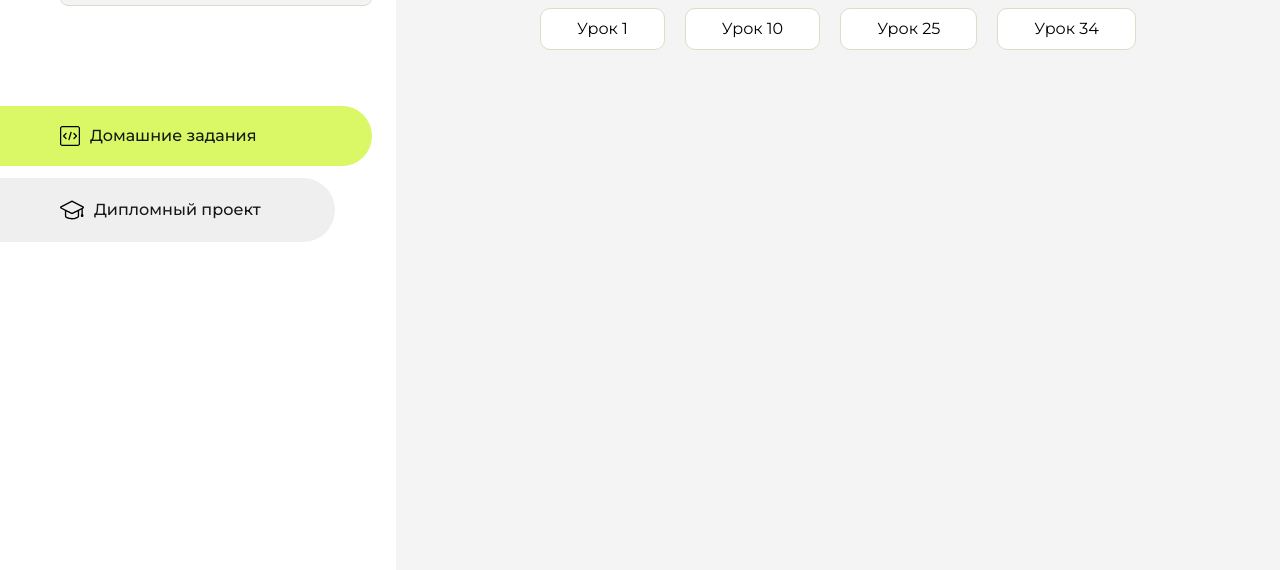
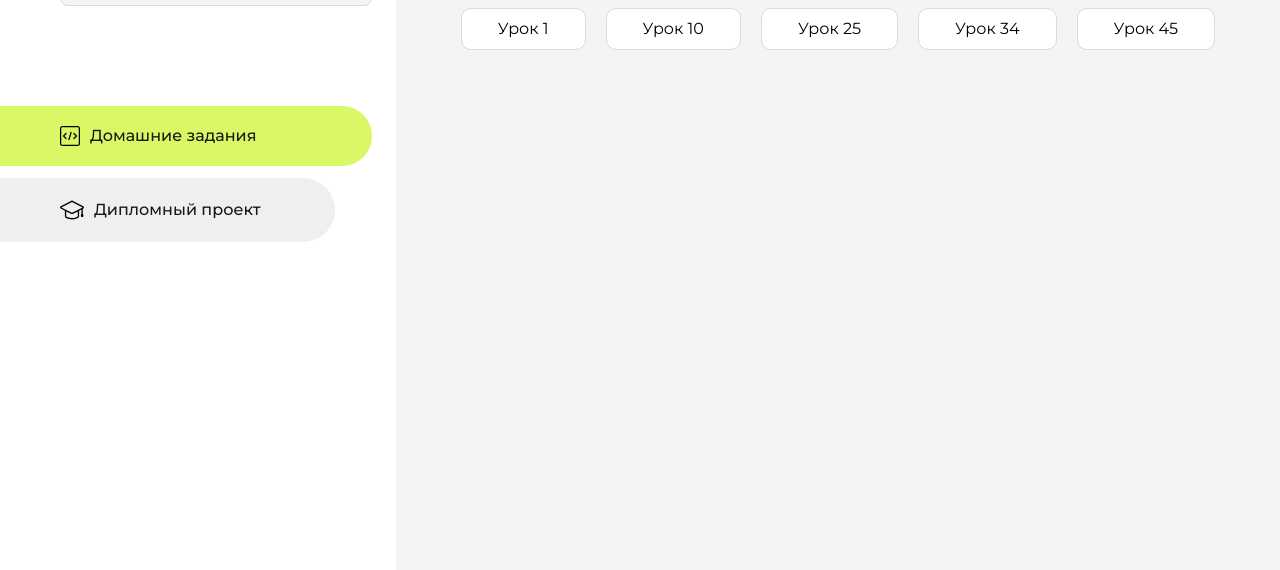
Before and after one commit to bol-web/homework, a plain HTML site: page index.html in a window 1280 px wide. Shown: the part 230-800 px from the top of the page. Drawn offline with Linux system fonts and the light colour scheme.

Commit message:
Update index.html

```diff
--- a/index.html
+++ b/index.html
@@ -104,6 +104,9 @@
                     <li class="content__list-item">
                         <a href="css-34-homework/index.html">Урок 34</a>
                     </li>
+                    <li class="content__list-item">
+                        <a href="css-45-homework/index.html">Урок 45</a>
+                    </li>
                 </ul>
             </div>
             <div class="content__block hidden" id="diplomBlock">
```
